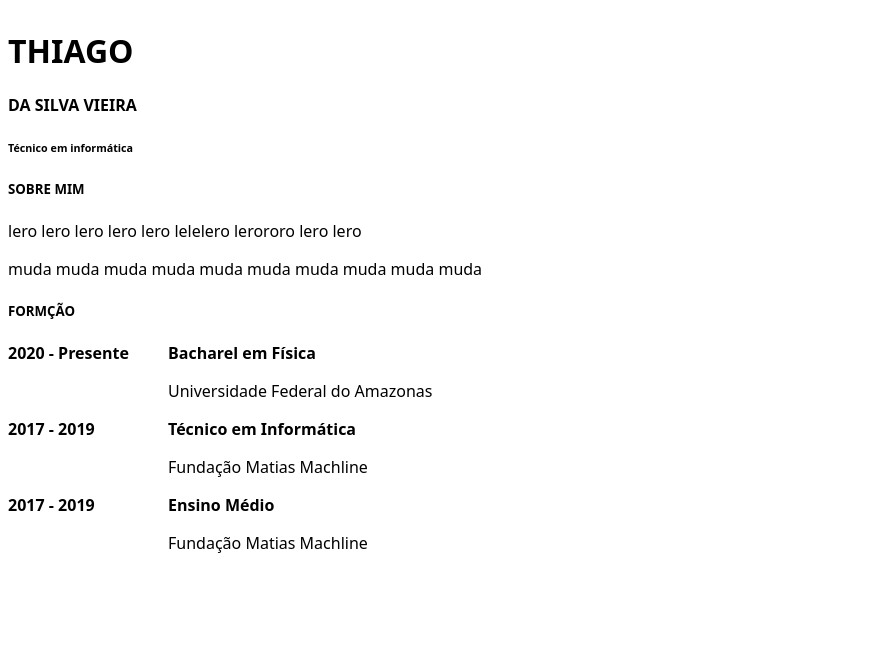
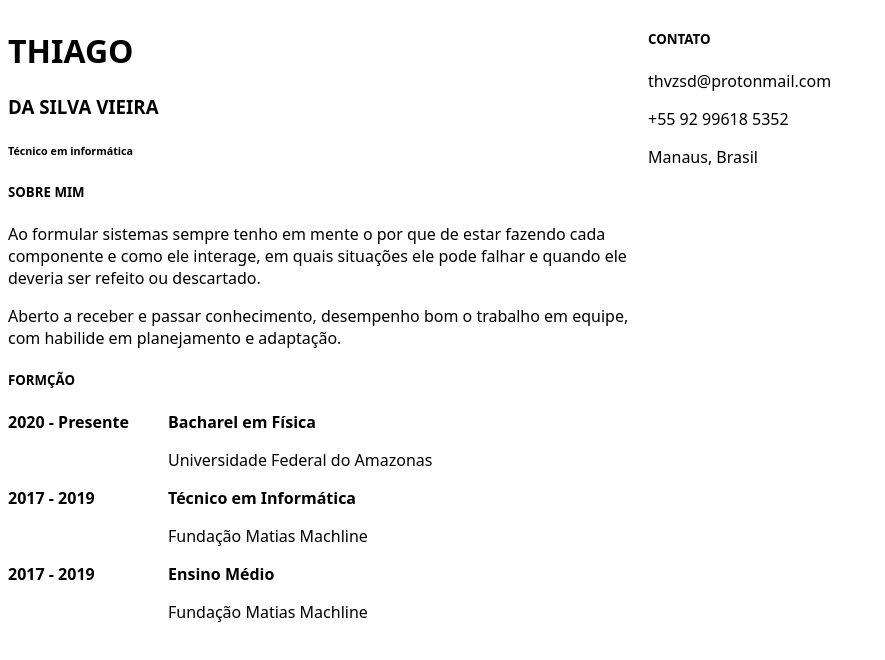
Before and after one commit to mlvzsd/Resume, a plain HTML site: page index.html in a window 1280 px wide. Shown: the whole page, without its empty margins (0-885 px from the left). Drawn offline with Linux system fonts and the light colour scheme.

Commit message:
update profile info

```diff
--- a/index.html
+++ b/index.html
@@ -14,8 +14,6 @@
 
         +55 92 99618-5352
 
-		Rua Santa Emília
-
         github.com/thvzsd
 
         PERSONAL INFORMATION
@@ -23,15 +21,23 @@
        -->
         <div id='main'>
             <h1>THIAGO</h1>
-			<h4>DA SILVA VIEIRA</h4>
+            <h3>DA SILVA VIEIRA</h3>
 
             <h6>Técnico em informática</h6>
 
             <h5>SOBRE MIM</h5>
             <div id='self-desc'>
-				<p> lero lero lero lero lero lelelero lerororo lero lero</p>
+                <!--
+                    Habilidade em por em prática o conhecimento adquirido no período acadêmico. Alta capacidade de planejar e trabalhar em equipe
+                    Estou aberto a receber e passar conhecimento, desempenho bem o trabalho em equipe, expenriência adquirida na vida acadêmica.
+                    Habilidade em planejamento, adaptação ao ambiente, estou aberto a novas expenriências,
+                -->
+                <p>Ao formular sistemas sempre tenho em mente o por que de estar fazendo cada componente
+                e como ele interage, em quais situações ele pode falhar e quando ele deveria ser refeito
+                ou descartado.</p>
 
-				<p>muda muda muda muda muda muda muda muda muda muda</p>
+                <p>Aberto a receber e passar conhecimento, desempenho bom o trabalho em equipe, com habilide
+                em planejamento e adaptação.</p>
             </div>
 
             <h5>FORMÇÃO</h5>
@@ -60,7 +66,14 @@
             </div>
         </div>
         <div id='rightbar'>
-			<!--	<img > -->
+            <h5>CONTATO</h5>
+            <div>
+                <p>thvzsd@protonmail.com</p>
+                <p>+55 92 99618 5352</p>
+                <p>Manaus, Brasil</p>
+            </div>
+
+            <!--    <img > -->
         </div>
     </body>
 </html>
```
Lines whose indentation alone changed are shown as unchanged.
